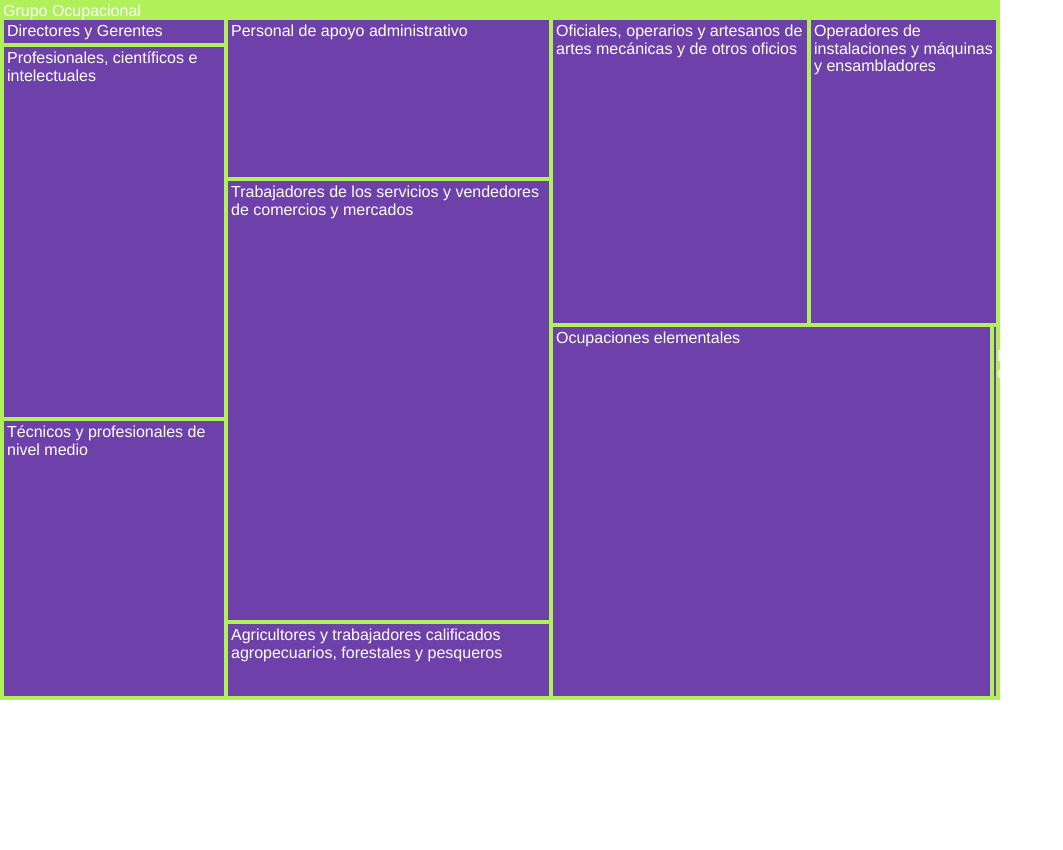
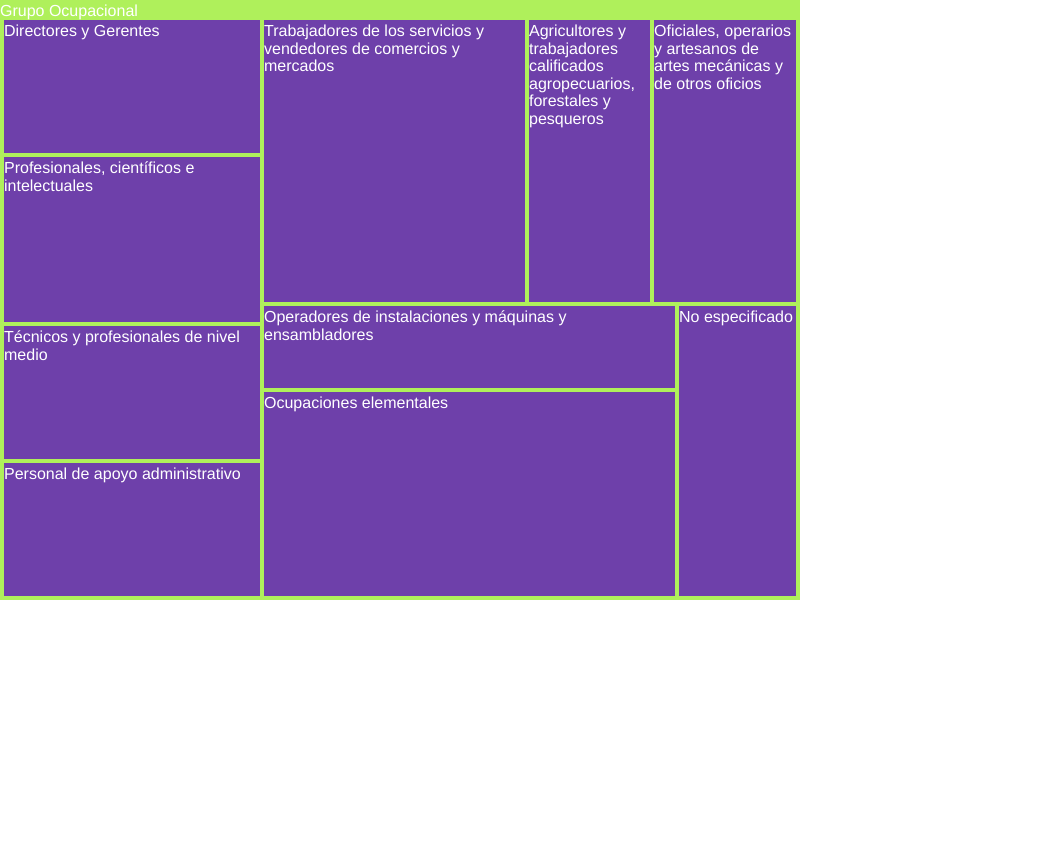
Before and after one commit to erumabo/VisualizacionT2, a plain HTML site: page index.html in a window 1280 px wide. Shown: the whole page, without its empty margins (0-1063 px from the left). After the commit the page ends 800 px from the top, so only its background shows below. Drawn offline with nearby package versions, Linux system fonts and the light colour scheme.

Commit message:
Arrreglado los titulos Creado una nueva jerarquia de objetos en el svg Ajste en los valores de los nodos tal que cada uno sea al menos 10% de canvas Funcion para cambiar entre los arboles del bosque implementada, pendiente el dropdown

```diff
--- a/scripts/treemap.js
+++ b/scripts/treemap.js
@@ -1,5 +1,5 @@
 let forest,tree,selectedNode
-let width = 1000, height=700;
+let width = 800, height=600;
 const treemap = data=>
   d3.treemap()
     .size([width,height])
@@ -14,12 +14,9 @@ function creaArbol(data){
       .id(d=>d.Subcategoria)
       .parentId(d=>d.Categoria)
         (data);
-    forest.each(n=>n.value=+n.data.Valor);
+    forest.value = 1.0;
     forest.sort((a,b)=>a.height-b.height);
-    tree = forest.children[0].copy();
-    selectedNode = tree;
-    treemap(tree);
-    selectedNode = tree;
+    cambioArbol(0);
     grafica();
 }
 
@@ -29,22 +26,48 @@ function archivo(event){
   reader.readAsText(event.target.files[0]);
 }
 
+function clamp(x,y,z){
+  if(x<y)x=y;return x;
+}
+function cambioArbol(index){
+    tree = forest.children[index].copy();
+    if(!tree.value){
+      /*esto ajusta los nodos hoja tal que ninguno de ellos mide menos del 10%
+       *del tamaño total de la visualizacios
+       */
+      let s=0;
+      tree.sum(n=>0.0);
+      tree.leaves().forEach(n=>s+=(+n.data.Valor));
+      let d = s/10.0;
+      s=0;
+      tree.leaves().forEach(n=>s+=(n.value=(+n.data.Valor)>d?+n.data.Valor:d));
+      tree.leaves().forEach(n=>n.value/=s);
+      tree.eachAfter(n=>{
+        if(n.children)
+          n.children.forEach(d=>n.value+=d.value);
+      });
+    }
+    treemap(tree);
+    selectedNode = tree;
+}
+
 function cambioSelected(nodo){
   tree.each(n=>{
     if(n.data.Subcategoria===nodo)
-      if(n.height===0) graficaBarras(n.data);
+      if(n.height===0) graficaBarras(n.value);
       else selectedNode=n;
   });
   grafica();
 }
 
 function wrap(text) {
-  /*cc Mike Bostock, November 18, 2018, from https://bl.ocks.org/mbostock/7555321, retrieved September 23, 2019, modified by Mabo*/
+  /*Mike Bostock, November 18, 2018, from https://bl.ocks.org/mbostock/7555321, retrieved September 23, 2019, modified by Mabo*/
   text.each(function() {
     var text = d3.select(this), words = text.text().split(/\s+/).reverse(), word,
       line = [], lineNumber = 0, lineHeight = 1.1 /*ems*/,
-      y = text.attr("y"), x = text.attr("x"), dy = 0, width = text.attr('data-width'),
-      tspan = text.text(null).append("tspan").attr("x", x).attr("y", y).attr("dy", dy + "em");
+      y = text.attr("y"),x = text.attr('x'), dy = parseFloat(text.attr('dy')),
+      width = text.attr('data-width'),
+      tspan = text.text(null).append("tspan").attr('x',0).attr('y',y).attr("dy", dy + "em");
     while (word = words.pop()) {
       line.push(word);
       tspan.text(line.join(" "));
@@ -52,7 +75,7 @@ function wrap(text) {
         line.pop();
         tspan.text(line.join(" "));
         line = [word];
-        tspan = text.append("tspan").attr("x", x).attr("y", y).attr("dy", ++lineNumber * lineHeight + dy + "em").text(word);
+        tspan = text.append("tspan").attr('x',0).attr('y',y).attr("dy", ++lineNumber * lineHeight + dy + "em").text(word);
       }
     }
   });
@@ -69,28 +92,28 @@ function grafica(){
   lista = Array.from(lista).sort((a,b)=>b.height-a.height);
   /** ^^ No me gustan ni un pelo ^^ **/
   let canvas = d3.select('#treemap');
-  canvas.selectAll('.node')
+  canvas.selectAll('.node').data([]).exit().remove();
+  let nodos = canvas.selectAll('.node')
     .data(lista)
-      .join('rect')
+      .join('g')
         .classed('node',true)
-        .style('cursor','pointer')
-        .attr('x',d=>d.x0)
-        .attr('y',d=>d.y0)
-        .attr('width',d=>(d.x1-d.x0))
-        .attr('height',d=>(d.y1-d.y0))
-        .attr('fill',d=>d3.interpolateCool((d.height*1.)/tree.height))
-        .attr('onclick',(d,i)=>`cambioSelected("${d.data.Subcategoria}")`)
-  canvas.selectAll('.title')
-    .data(lista)
-      .join('text')
-        .classed('title',true)
-        .style('cursor','pointer')
-        .attr('x',d=>d.x0+3)
-        .attr('y',d=>d.y0+16)
-        .attr('fill',d=>`#fff`)
-        .attr('data-width',d=>d.x1-d.x0)
-        .attr('onclick',(d,i)=>`cambioSelected("${d.data.Subcategoria}")`)
-        .text(d=>d.data.Subcategoria);
+        .classed('pointer',true)
+        .attr('transform',d=>`translate(${d.x0},${d.y0})`);
+  nodos.append('rect')
+    .classed('pointer',true)
+    .attr('width',d=>d.x1-d.x0)
+    .attr('height',d=>d.y1-d.y0)
+    .attr('fill',d=>d3.interpolateCool((d.height*1.)/tree.height))
+    .attr('onclick',d=>`cambioSelected("${d.data.Subcategoria}")`)
+  nodos.append('text')
+    .classed('title',true)
+    .attr('x',4)
+    .attr('y',16)
+    .attr('dy',0)
+    .attr('fill','#fff')
+    .attr('data-width',d=>d.x1-d.x0)
+    .attr('onclick',d=>`cambioSelected("${d.data.Subcategoria}")`)
+    .text(d=>d.data.Subcategoria);
   canvas.selectAll('.title').call(wrap);
 }
 
--- a/styles/treemap.css
+++ b/styles/treemap.css
@@ -1,3 +1,6 @@
 .svg-containter{
   display:inline-block;
 }
+.pointer{
+  cursor:pointer;
+}
```
